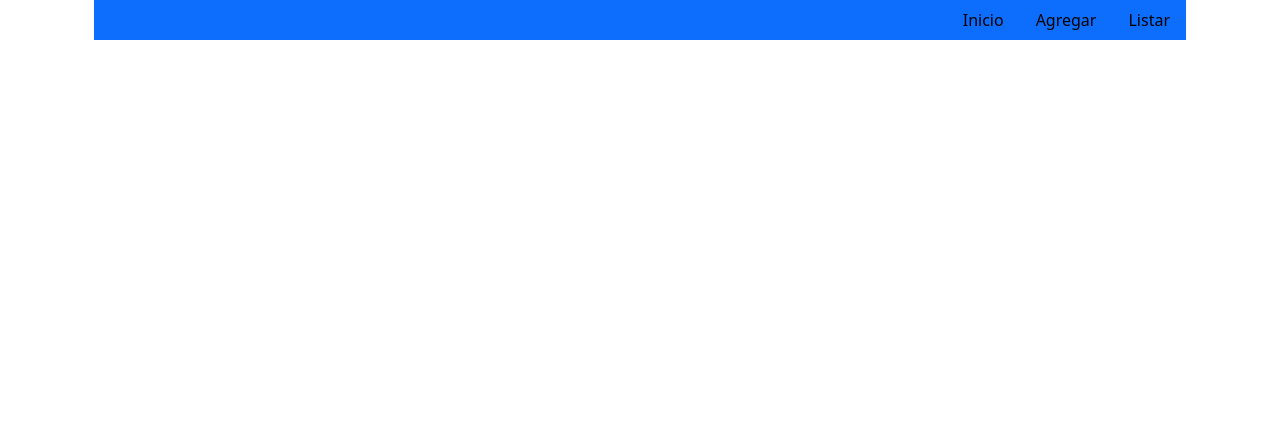
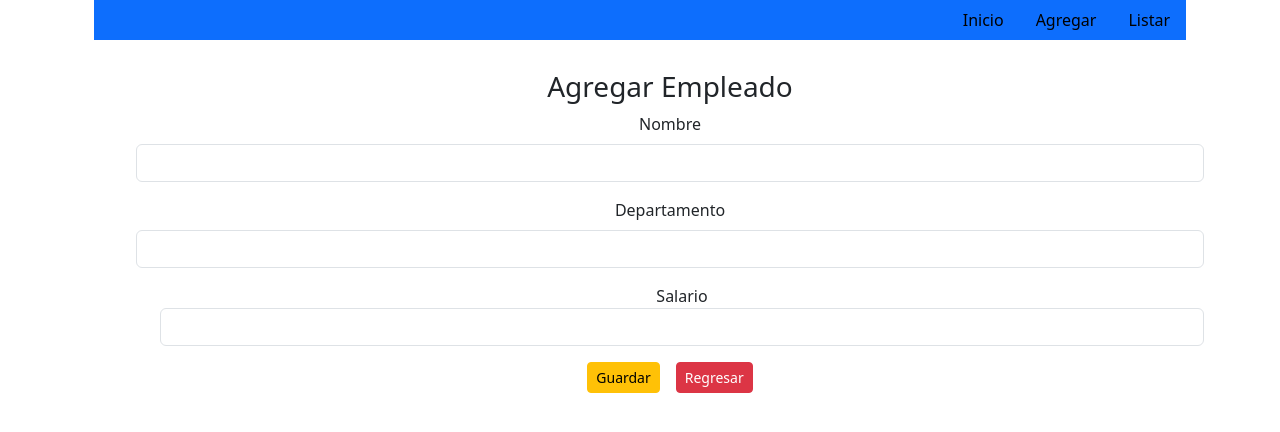
Before and after one commit to IsraelMerlyn/FullStack_RH_CRUD, a React (Vite) app in the folder sistema_rh_frontend/: page /agregar in a window 1280 px wide. Shown: the top 432 px of the page. Built offline with nearby package versions, Linux system fonts and the light colour scheme.

Commit message:
tasks #10.0 Agregando Formulario y controlador

```diff
--- a/sistema_rh_frontend/src/App.jsx
+++ b/sistema_rh_frontend/src/App.jsx
@@ -1,6 +1,7 @@
 import { BrowserRouter, Route, Routes } from "react-router-dom";
 import ListadoEmpleado from "./empleados/ListadoEmpleado";
 import Navegacion from "./plantilla/Navegacion";
+import AgregarEmpleado from "./empleados/AgregarEmpleado";
 
 function App() {
   return (
@@ -12,6 +13,8 @@
           <Routes>
 
             <Route exact  path="/" element={ <ListadoEmpleado/>}/>
+            <Route exact  path="/agregar" element={ <AgregarEmpleado/>}/>
+
           </Routes>
         </BrowserRouter>
 
--- /dev/null
+++ b/sistema_rh_frontend/src/empleados/AgregarEmpleado.jsx
@@ -0,0 +1,33 @@
+import React from 'react'
+
+export default function AgregarEmpleado() {
+  return (
+   <>
+   <div className="container">
+    <div className="container text-center" style={{margin:"30px"}}>
+    <h3 className='text-center'>Agregar Empleado</h3>
+    <form>
+        <div className="mb-3">
+            <label htmlFor="nombre" className="form-label"> Nombre</label>
+            <input type="text" className="form-control" id="nombre" name='nombre' required={true}/>
+            </div>
+        <div className="mb-3">
+            <label htmlFor="departamento" className="form-label">Departamento</label>
+            <input type="text" className="form-control" id="departamento" name='departamento' />
+        </div>
+        <div className="mb-3 form-check">
+            <label className="form-check-label" htmlFor="salario">Salario</label>
+            <input type="number" step="any" className="form-control" id="salario" name='salario' />
+
+        </div>
+        <div className="text-ceter">
+            <button type="submit" className="btn btn-warning btn-sm me-3">Guardar</button>
+            <a href="/" className='btn btn-danger btn-sm'>Regresar</a>
+        </div>
+    </form>
+   </div>
+   </div>
+
+   </>
+  )
+}
--- a/sistema_rh_frontend/src/plantilla/Navegacion.jsx
+++ b/sistema_rh_frontend/src/plantilla/Navegacion.jsx
@@ -1,4 +1,5 @@
 import React from 'react'
+import { Link } from 'react-router-dom'
 
 export default function Navegacion() {
   return (
@@ -10,10 +11,10 @@
     <a className="nav-link active text-black" aria-current="page"  href="/">Inicio</a>
   </li>
   <li className="nav-item">
-    <a className="nav-link text-black" href="/agregar">Agregar</a>
+    <Link className="nav-link text-black" to="/agregar">Agregar</Link>
   </li>
   <li className="nav-item">
-    <a className="nav-link text-black" href="/listar">Listar</a>
+    <Link className="nav-link text-black" to="/listar">Listar</Link>
   </li>
 
 </ul>
```
